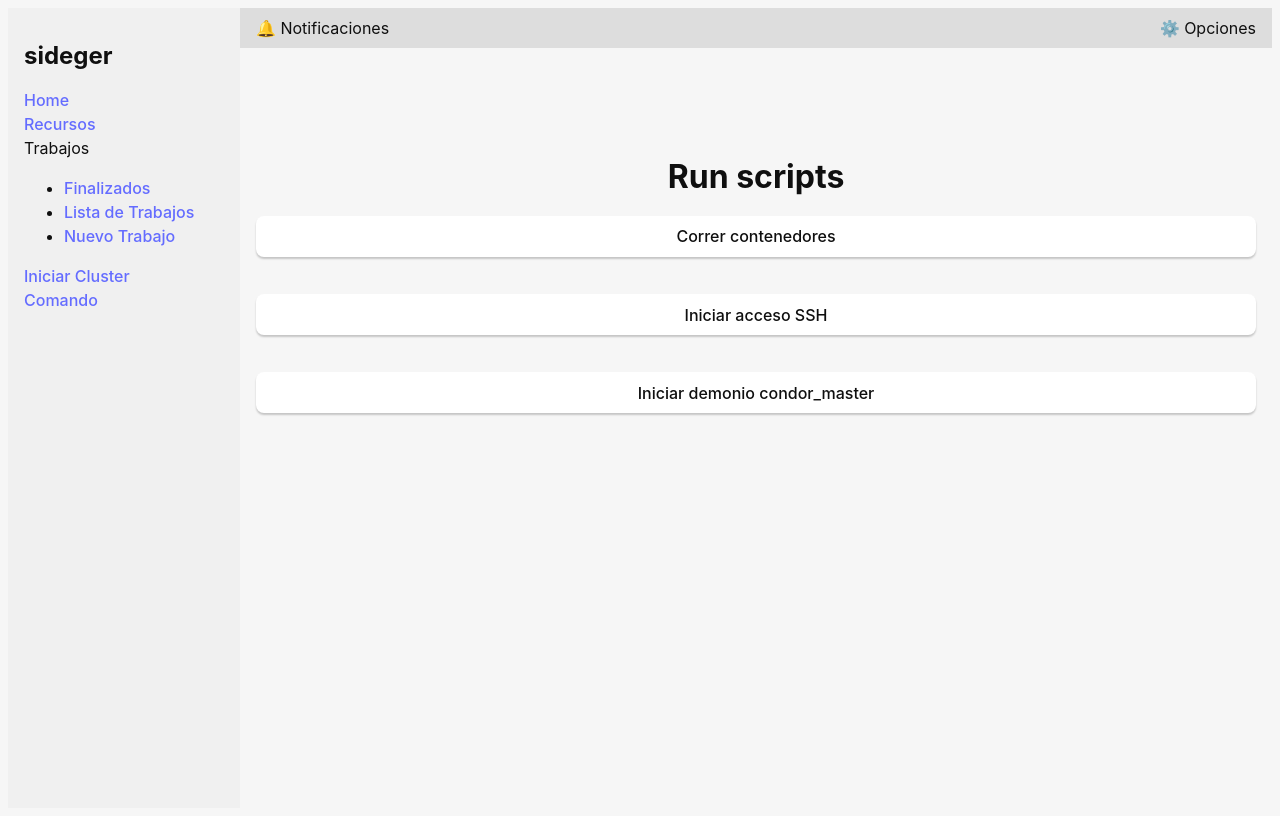
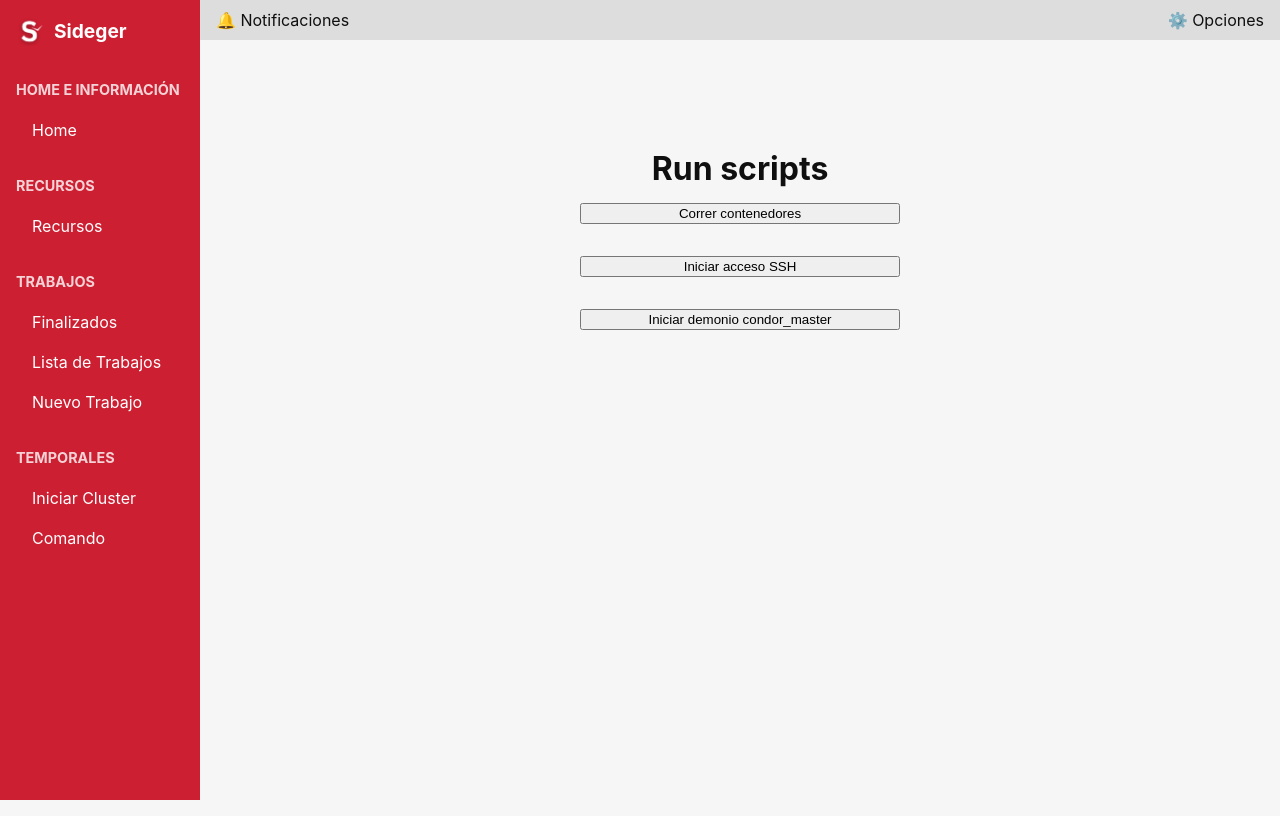
Before and after one commit to WilliamVel16/sideger-cc, a React (Vite) app: page /test2 in a window 1280 px wide. Built offline with nearby package versions, Linux system fonts and the light colour scheme; the HTML template or start-up script is replaced by a standard one.

Commit message:
-f sidebar styles

```diff
--- a/src/App.css
+++ b/src/App.css
@@ -1,10 +1,11 @@
-.logo.vite:hover {
-  filter: drop-shadow(0 0 2em #747bff);
+html, body, #root {
+  margin: 0;
+  padding: 0;
+  height: 100%;
+  width: 100%;
+  overflow: hidden;
 }
 
-.logo.react:hover {
-  filter: drop-shadow(0 0 2em #61dafb);
-}
 :root {
   font-family: Inter, Avenir, Helvetica, Arial, sans-serif;
   font-size: 16px;
@@ -34,74 +35,12 @@
   display: flex;
   flex-direction: column;
   justify-content: center;
+  width: 20rem;
+  margin: 0;
+  margin-left: auto;
+  margin-right: auto;
 }
 
-a {
-  font-weight: 500;
-  color: #646cff;
-  text-decoration: inherit;
+.row input {
+  margin-bottom: 1rem;
 }
-
-a:hover {
-  color: #535bf2;
-}
-
-h1 {
-  text-align: center;
-}
-
-input,
-button {
-  border-radius: 8px;
-  border: 1px solid transparent;
-  padding: 0.6em 1.2em;
-  font-size: 1em;
-  font-weight: 500;
-  font-family: inherit;
-  color: #0f0f0f;
-  background-color: #ffffff;
-  transition: border-color 0.25s;
-  box-shadow: 0 2px 2px rgba(0, 0, 0, 0.2);
-  margin-top: 5px;
-}
-
-button {
-  cursor: pointer;
-}
-
-button:hover {
-  border-color: #396cd8;
-}
-button:active {
-  border-color: #396cd8;
-  background-color: #e8e8e8;
-}
-
-input,
-button {
-  outline: none;
-}
-
-#greet-input {
-  margin-right: 5px;
-}
-
-@media (prefers-color-scheme: dark) {
-  :root {
-    color: #f6f6f6;
-    background-color: #2f2f2f;
-  }
-
-  a:hover {
-    color: #24c8db;
-  }
-
-  input,
-  button {
-    color: #ffffff;
-    background-color: #0f0f0f98;
-  }
-  button:active {
-    background-color: #0f0f0f69;
-  }
-}
--- a/src/App.jsx
+++ b/src/App.jsx
@@ -1,6 +1,5 @@
 import { Navigate, BrowserRouter, Routes, Route } from "react-router-dom";
 import { useState } from "react";
-import reactLogo from "./assets/react.svg";
 import { invoke } from "@tauri-apps/api/core";
 import "./App.css";
 import Layout from "./components/Layout";
--- a/src/components/Layout.css
+++ /dev/null
@@ -1,43 +0,0 @@
-.layout {
-    display: flex;
-    height: 100vh;
-    width: 100%;
-  }
-
-  .sidebar {
-    width: 200px;
-    background: #f0f0f0;
-    padding: 1rem;
-  }
-
-  .main-content {
-    flex: 1;
-    display: flex;
-    flex-direction: column;
-  }
-
-  .topbar {
-    background: #ddd;
-    padding: 0.5rem 1rem;
-    display: flex;
-    justify-content: space-between;
-  }
-
-  .page-content {
-    padding: 1rem;
-    width: 100%;
-    box-sizing: border-box;
-  }
-
-  .user-menu {
-    position: relative;
-  }
-
-  .dropdown {
-    position: absolute;
-    right: 0;
-    background: white;
-    border: 1px solid #ccc;
-    list-style: none;
-    padding: 0.5rem;
-  }
--- a/src/components/Layout.jsx
+++ b/src/components/Layout.jsx
@@ -1,7 +1,7 @@
 import { Outlet } from "react-router-dom";
 import Sidebar from "./Sidebar";
 import Topbar from "./Topbar";
-import "./Layout.css";
+import "./Styles.css";
 
 function Layout() {
   return (
--- a/src/components/Sidebar.jsx
+++ b/src/components/Sidebar.jsx
@@ -1,22 +1,41 @@
+import { useState } from "react";
 import { NavLink } from "react-router-dom";
+import logo from "../assets/logo.png";
+import "./Styles.css";
 
 function Sidebar() {
+
+
   return (
     <div className="sidebar">
-      <h2>sideger</h2>
-      <nav>
-        <NavLink to="/">Home</NavLink><br />
-        <NavLink to="/resources">Recursos</NavLink><br />
-        <div>
-          <span>Trabajos</span>
-          <ul>
-            <li><NavLink to="/jobs/finished">Finalizados</NavLink></li>
-            <li><NavLink to="/jobs/queue">Lista de Trabajos</NavLink></li>
-            <li><NavLink to="/jobs/new">Nuevo Trabajo</NavLink></li>
-          </ul>
+      <div className="sidebar-header">
+        <img src={logo} alt="Sideger Logo" className="logo" />
+        <span className="tool-name"> Sideger </span>
+      </div>
+
+      <nav className="nav-sections">
+        <div className="section">
+          <div className="section-title">Home e Información</div>
+          <NavLink to="/" className="nav-link">Home</NavLink>
         </div>
-        <NavLink to="/test2">Iniciar Cluster</NavLink><br />
-        <NavLink to="/test">Comando</NavLink><br />
+
+        <div className="section">
+          <div className="section-title">Recursos</div>
+          <NavLink to="/resources" className="nav-link">Recursos</NavLink>
+        </div>
+
+        <div className="section">
+          <div className="section-title">Trabajos</div>
+          <NavLink to="/jobs/finished" className="nav-link">Finalizados</NavLink>
+          <NavLink to="/jobs/queue" className="nav-link">Lista de Trabajos</NavLink>
+          <NavLink to="/jobs/new" className="nav-link">Nuevo Trabajo</NavLink>
+        </div>
+
+        <div className="section">
+          <div className="section-title">Temporales</div>
+          <NavLink to="/test2" className="nav-link">Iniciar Cluster</NavLink>
+          <NavLink to="/test" className="nav-link">Comando</NavLink>
+        </div>
       </nav>
     </div>
   );
--- /dev/null
+++ b/src/components/Styles.css
@@ -0,0 +1,99 @@
+/* layout (all the content) */
+.layout {
+  display: flex;
+  height: 100vh;
+  width: 100%;
+}
+
+/* side bar (left) */
+.sidebar {
+    width: 200px;
+    background: #cd1f32;
+    padding: 1rem;
+    color: white;
+
+    height: 100vh;
+    box-sizing: border-box;
+  }
+
+  .sidebar a {
+    color:white;
+    text-decoration: none;
+
+    display: block;
+    padding: 0.5rem;
+    border-radius: 6px;
+    transition: background-color 0.2s, box-shadow 0.2s;
+  }
+
+  .sidebar a:hover {
+    background-color: rgba(255, 255, 255, 0.15);
+    box-shadow: 0 0 5px rgba(255, 255, 255, 0.4);
+  }
+
+  .sidebar-header {
+    display: flex;
+    align-items: center;
+    margin-bottom: 2rem;
+  }
+
+  .logo {
+    width: 30px;
+    height: 30px;
+    margin-right: 0.5rem;
+  }
+
+  .tool-name {
+    font-size: 1.2rem;
+    font-weight: bold;
+  }
+
+  .section {
+    margin-bottom: 1.5rem;
+  }
+
+  .section-title {
+    font-size: 0.9rem;
+    font-weight: bold;
+    margin-bottom: 0.5rem;
+    color: #ffffffcc;
+    text-transform: uppercase;
+  }
+
+  .nav-link {
+    margin-left: 0.5rem;
+  }
+
+/* topbar (up) */
+.topbar {
+    background: #ddd;
+    padding: 0.5rem 1rem;
+    display: flex;
+    justify-content: space-between;
+  }
+
+  .user-menu {
+    position: relative;
+  }
+
+  .dropdown {
+    position: absolute;
+    right: 0;
+    background: white;
+    border: 1px solid #ccc;
+    list-style: none;
+    padding: 0.5rem;
+  }
+
+/* main content (big space or center) - shows the "pages" */
+.main-content {
+    flex: 1;
+    display: flex;
+    flex-direction: column;
+  }
+
+  .page-content {
+    padding: 1rem;
+    width: 100%;
+    box-sizing: border-box;
+  }
```
Also changed, not shown: src/assets/logo.png (added), src/pages/Home.jsx (added).
